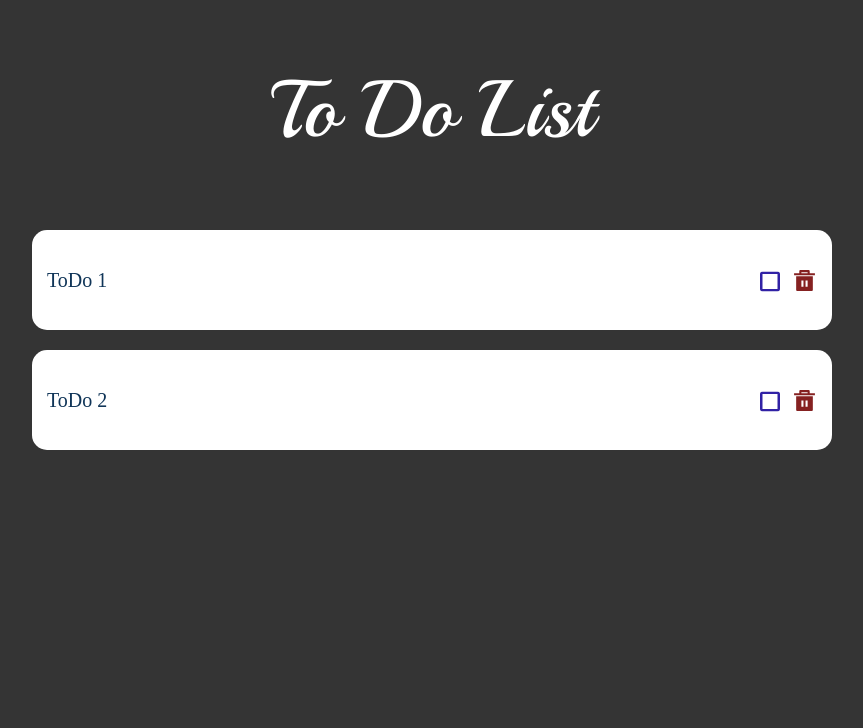
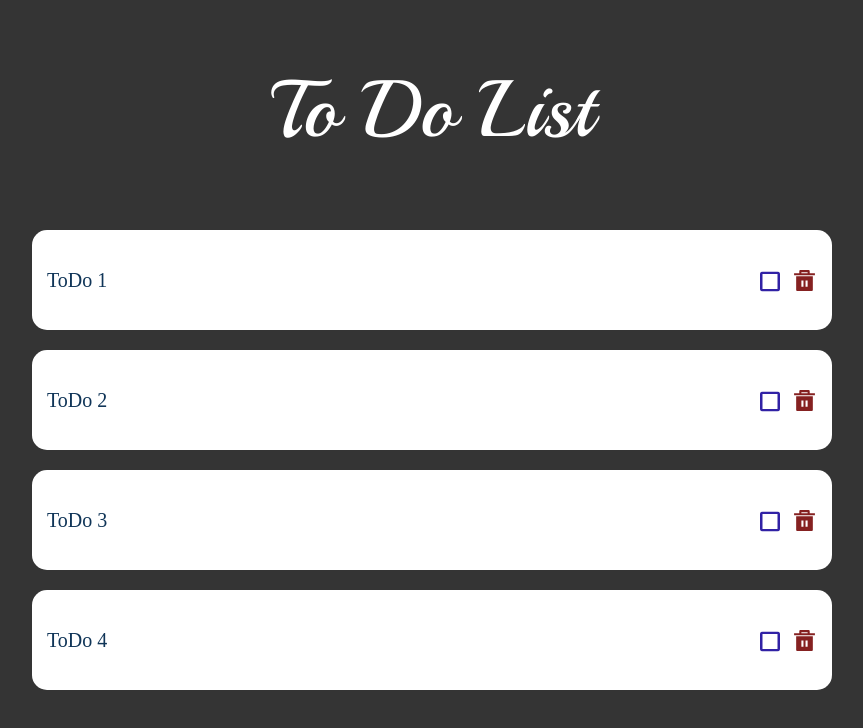
Before and after one commit to LucasPCotrim/poc-todo-list, a React (Create React App) app: page / in a window 1280 px wide. Shown: the top 728 px of the page, without its empty margins (208-1071 px from the left). Built offline with nearby package versions, Linux system fonts and the light colour scheme.

Commit message:
corrected ToDo deletion functionality

```diff
--- a/public/index.html
+++ b/public/index.html
@@ -13,20 +13,6 @@
     <link
       href="https://fonts.googleapis.com/css2?family=Playball&display=swap"
       rel="stylesheet" />
-    <!--
-      manifest.json provides metadata used when your web app is installed on a
-      user's mobile device or desktop. See https://developers.google.com/web/fundamentals/web-app-manifest/
-    -->
-    <link rel="manifest" href="%PUBLIC_URL%/manifest.json" />
-    <!--
-      Notice the use of %PUBLIC_URL% in the tags above.
-      It will be replaced with the URL of the `public` folder during the build.
-      Only files inside the `public` folder can be referenced from the HTML.
-
-      Unlike "/favicon.ico" or "favicon.ico", "%PUBLIC_URL%/favicon.ico" will
-      work correctly both with client-side routing and a non-root public URL.
-      Learn how to configure a non-root public URL by running `npm run build`.
-    -->
     <title>ToDo List</title>
   </head>
   <body>
--- a/src/components/Todo/Todo.tsx
+++ b/src/components/Todo/Todo.tsx
@@ -11,7 +11,6 @@ type TodoProps = {
 
 export default function Todo({ name, index, handleDelete }: TodoProps) {
   const [checked, setChecked] = useState(false);
-  console.log('index = ', index);
 
   const handleCheck = (event: React.MouseEvent<HTMLElement>) => {
     setChecked(!checked);
--- a/src/components/TodoList/TodoList.tsx
+++ b/src/components/TodoList/TodoList.tsx
@@ -3,10 +3,10 @@ import Todo from '../Todo/Todo';
 import { useState } from 'react';
 
 export default function TodoList() {
-  const [toDos, setToDos] = useState(['ToDo 1', 'ToDo 2']);
+  const [toDos, setToDos] = useState(['ToDo 1', 'ToDo 2', 'ToDo 3', 'ToDo 4']);
 
   const handleDelete = (index: number) => {
-    setToDos([...toDos].splice(index, 1));
+    setToDos(toDos.filter((todo, i) => i !== index));
   };
 
   return (
--- a/src/global/GlobalStyle.ts
+++ b/src/global/GlobalStyle.ts
@@ -140,8 +140,13 @@ const Global = css`
   body {
     height: 100vh;
     width: 100vw;
-    overflow: hidden;
     background-color: #343434;
+
+    -ms-overflow-style: none;
+    scrollbar-width: none;
+    &::-webkit-scrollbar {
+      display: none;
+    }
   }
 `;
 
```
